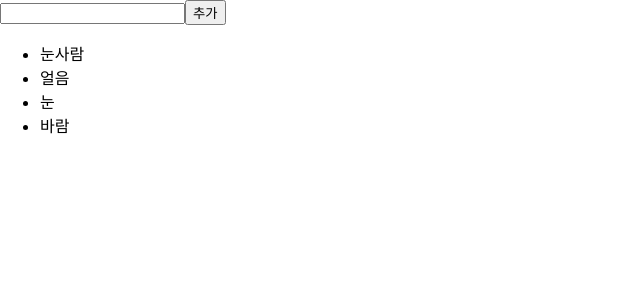
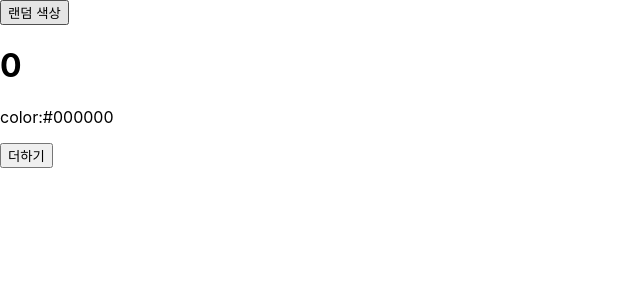
Before and after one commit to winertop6924/practice, a React (Create React App) app: page / in a window 1280 px wide. Shown: the top 300 px of the page, without its empty margins (0-640 px from the left). Built offline with nearby package versions, Linux system fonts and the light colour scheme.

Commit message:
so hard...

```diff
--- a/src/App.js
+++ b/src/App.js
@@ -7,9 +7,26 @@
 import ValidationSample from "./ValidationSample";
 import ScrollBox from "./ScrollBox";
 import IterationSample from "./IterationSample";
+import LifeCycleSample from "./LifeCycleSample";
+function getRandomColor() {
+  return "#" + Math.floor(Math.random() * 16777215).toString(16);
+}
 class App extends Component {
+  state = {
+    color: "#000000",
+  };
+  handleClick = () => {
+    this.setState({
+      color: getRandomColor(),
+    });
+  };
   render() {
-    return <IterationSample />;
+    return (
+      <div>
+        <button onClick={this.handleClick}>랜덤 색상</button>
+        <LifeCycleSample color={this.state.color} />
+      </div>
+    );
   }
 }
 export default App;
--- /dev/null
+++ b/src/LifeCycleSample.js
@@ -0,0 +1,62 @@
+import React, { Component } from "react";
+class LifeCycleSample extends Component {
+  state = {
+    number: 0,
+    color: null,
+  };
+  myRef = null;
+  constructor(props) {
+    super(props);
+    console.log("constructor");
+  }
+  static getDerivedStateFromProps(nextProps, prevState) {
+    console.log("getDerivedStateFromProps");
+    if (nextProps.color !== prevState.color) {
+      return { color: nextProps.color };
+    }
+    return null;
+  }
+  componentDidMount() {
+    console.log("componentDidBount");
+  }
+  shouldComponentUpdate(nextProps, nextState) {
+    console.log("shouldComponentUpdate", nextProps, nextState);
+    //숫자의 마지막 자리가 4면 리렌더링 하지 않습니다.
+    return nextState.number % 10 !== 4;
+  }
+  componentWillUnmount() {
+    console.log("componentWillUnmount");
+  }
+  handleClick = () => {
+    this.setState({ number: this.state.number + 1 });
+  };
+  getSnapshotBeforeUpdate(prevProps, prevState) {
+    console.log("getSnapshotBeforeUpdate");
+    if (prevProps.color !== this.props.color) {
+      return this.myRef.style.color;
+    }
+    return null;
+  }
+  componentDidUpdate(prevProps, prevState, snapshot) {
+    console.log("componentDidUpdate", prevProps, prevState);
+    if (snapshot) {
+      console.log("업데이트되기 직전 색상: ", snapshot);
+    }
+  }
+  render() {
+    console.log("render");
+    const style = {
+      color: this.props.color,
+    };
+    return (
+      <div>
+        <h1 style={style} ref={(ref) => (this.myRef = ref)}>
+          {this.state.number}
+        </h1>
+        <p>color:{this.state.color}</p>
+        <button onClick={this.handleClick}>더하기</button>
+      </div>
+    );
+  }
+}
+export default LifeCycleSample;
```
Also changed, not shown: 1 other file (tests, documents, lock files or other folders).
